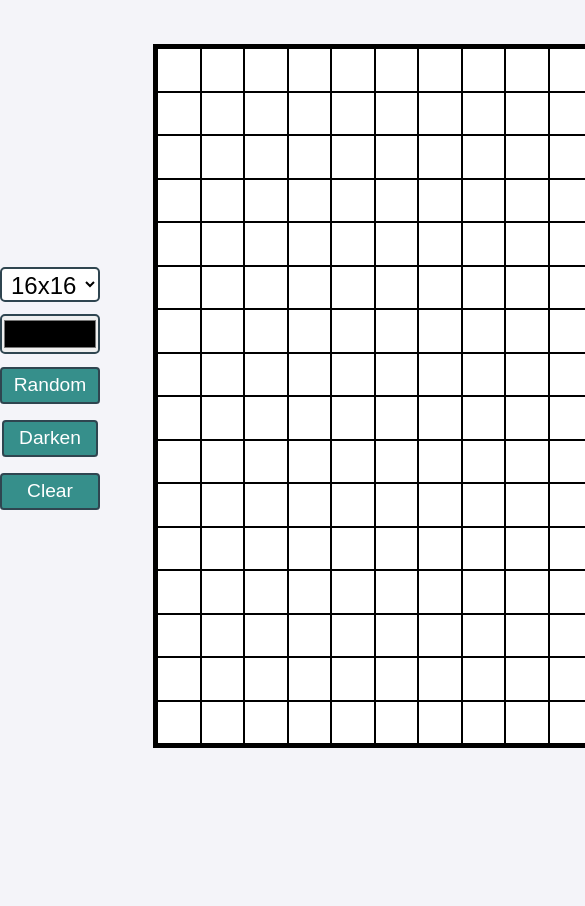
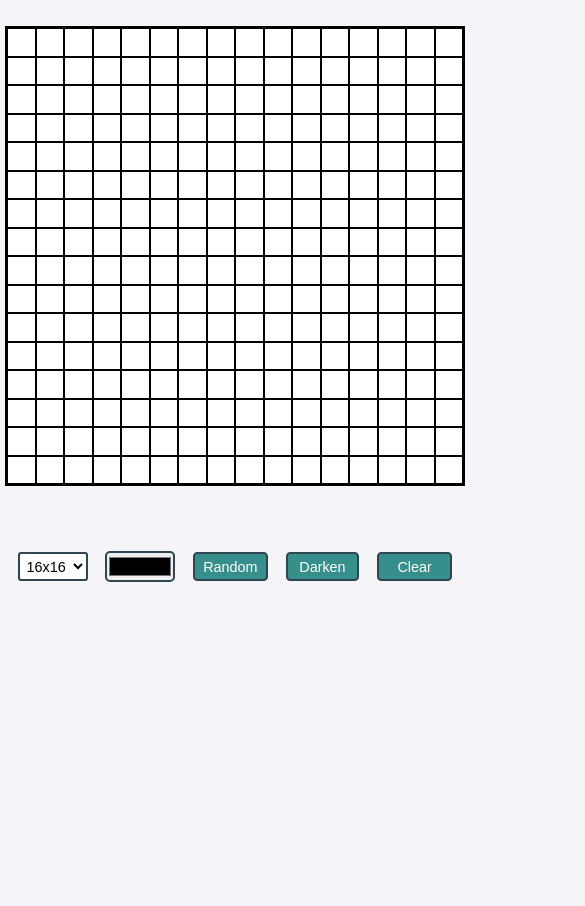
Before and after one commit to asenka0301/ETCH-A-SKETCH, a plain HTML site: page index.html in a window 390 px wide. Shown: the part 130-1036 px from the top of the page, 585 px wide, since content can reach past the window. After the commit the page ends 844 px from the top, so only its background shows below. Drawn offline with Linux system fonts and the light colour scheme.

Commit message:
Add media queries

```diff
--- a/style.css
+++ b/style.css
@@ -109,3 +109,81 @@ button {
     height: 704px;
     border: 4px solid #000;
 }
+
+@media (max-width: 1024px){
+    .main_field{
+        grid-template-columns: 1fr 650px 1fr;
+        grid-template-rows: 1fr 650px 1fr;
+    }
+    .container {
+
+        width:604px;
+        height: 604px;
+        border: 4px solid #000;
+    }
+}
+
+@media (max-width: 992px){
+    .main_field{
+        grid-template-columns: 1fr 650px 1fr;
+        grid-template-rows: 1fr 650px 1fr;
+        grid-template-areas:
+        ". header ."
+        ". container . "
+        ". control . ";
+    }
+    .container {
+        width:604px;
+        height: 604px;
+        border: 4px solid #000;
+    }
+    .control{
+        grid-area: control;
+        place-self: center center;
+        display: flex;
+        flex-direction: row;
+        justify-content: space-evenly;
+        align-items: center;
+        width: 90%;
+        margin-right: 0;
+    }
+    button, input[type="color"], select{
+        margin-bottom: 0;
+    }
+
+}
+
+@media (max-width: 689px){
+    .main_field{
+        grid-template-columns: 1fr 470px 1fr;
+        grid-template-rows: 1fr 470px 1fr;
+    }
+    .container {
+        width: 460px;
+        height: 460px;
+        border: 2px solid #000;
+    }
+    .control{
+        width: 100%;
+    }
+    button {
+        font-size: 0.9em;
+        border-radius: 0.3em;
+        -webkit-border-radius: 0.3em;
+        -moz-border-radius: 0.3em;
+        -ms-border-radius: 0.3em;
+        -o-border-radius: 0.3em;
+    }
+    input[type="color"]{
+        width:70px;
+        height: 31px;
+    }
+    select {
+        width:70px;
+        height: 29px;
+        font-size: 0.9em;
+        border: 2px solid #2f4550;
+        border-radius: 3px;
+        padding: 1px 3px;
+    }
+}
```
Also changed, not shown: 1 other file.
